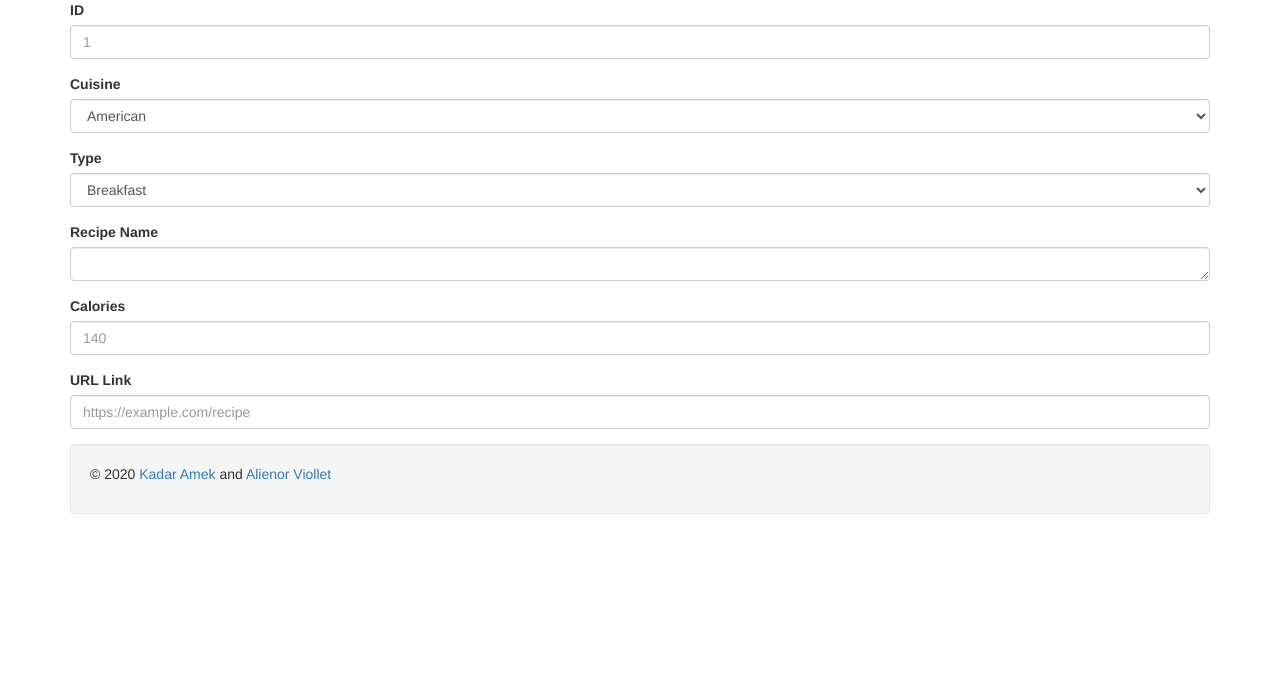
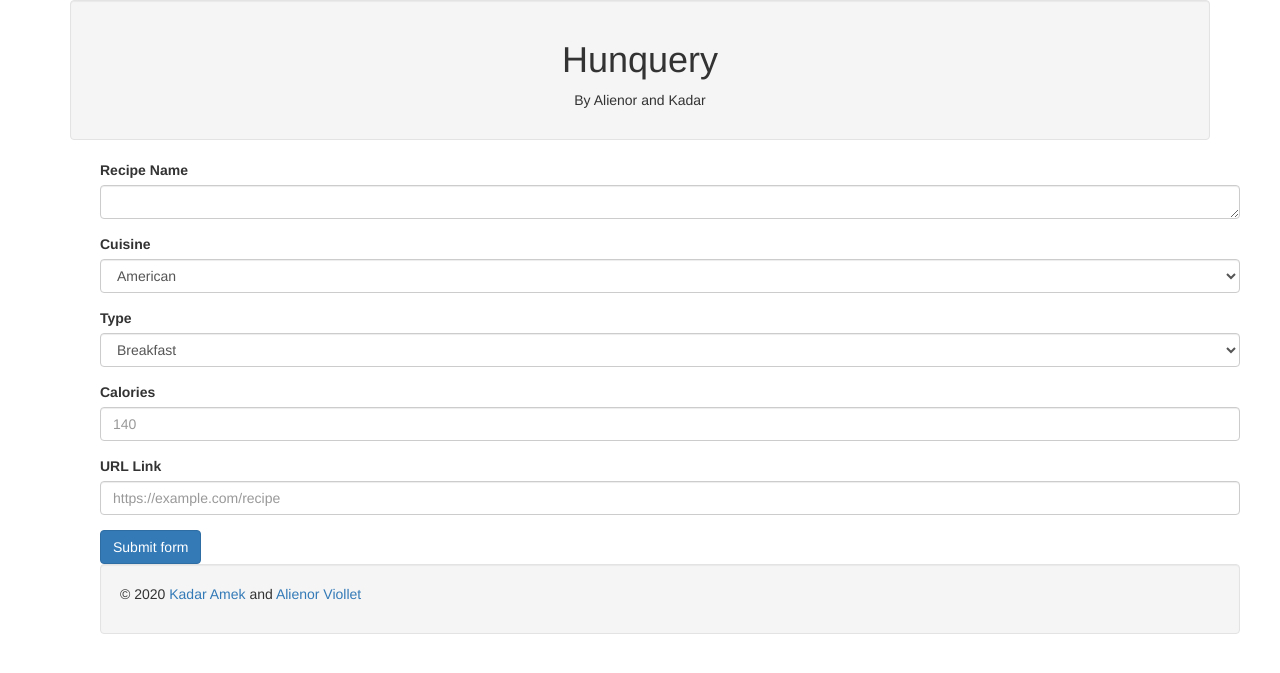
Before and after one commit to goldenMJ/Hungquery, a Flask app: page /addnew in a window 1280 px wide. Shown: the top 673 px of the page. Run offline with Flask 2, Linux system fonts and the light colour scheme; some libraries are stand-ins or nearby versions.

Commit message:
Link pages together

```diff
--- a/app.py
+++ b/app.py
@@ -40,9 +40,14 @@ app = Flask(__name__)
 def Index():
     return render_template('index.html')
 
-@app.route("/addnew")
+@app.route("/addnew", methods=['GET', 'POST'])
 def Addnew():
-    return render_template('addnew.html')
+    if request.method == 'GET':
+        return render_template('addnew.html')
+    else:
+        data = request.form
+        print(data)
+        return jsonify(data)
 
 
 
--- a/templates/addnew.html
+++ b/templates/addnew.html
@@ -21,14 +21,28 @@
 <!-- Header stuff -->
 <div class="container">
 
+    <div class="well text-center">
+
+        <h1>Hunquery</h1>
+        <p>By Alienor and Kadar</p>
+
+    </div>
+
+<div class="container">
+
+<div class="container">
+
+
         <form action= "/addnew" method="post">
+
             <div class="form-group">
-                <label for="exampleFormControlInput1">ID</label>
-                <input type="number" class="form-control" id="exampleFormControlInput1" placeholder="1">
+                <label for="exampleFormControlTextarea1">Recipe Name</label>
+                <textarea class="form-control" name="Name" id="exampleFormControlTextarea1" rows="1"></textarea>
             </div>
+
             <div class="form-group">
                 <label for="exampleFormControlSelect1">Cuisine</label>
-                <select class="form-control" id="exampleFormControlSelect1">
+                <select class="form-control" name="Cuisine" id="exampleFormControlSelect1">
                 <option>American</option>
                 <option>Chinese</option>
                 <option>French</option>
@@ -38,24 +52,24 @@
             </div>
             <div class="form-group">
                 <label for="exampleFormControlSelect2">Type</label>
-                <select class="form-control" id="exampleFormControlSelect1">
+                <select class="form-control" name="Type" id="exampleFormControlSelect1">
                 <option>Breakfast</option>
                 <option>Lunch</option>
                 <option>Dinner</option>
                 </select>
             </div>
-            <div class="form-group">
-                <label for="exampleFormControlTextarea1">Recipe Name</label>
-                <textarea class="form-control" id="exampleFormControlTextarea1" rows="1"></textarea>
-            </div>
+
+
             <div class="form-group">
                 <label for="exampleFormControlTextarea1">Calories</label>
-                <input type="number" class="form-control" id="exampleFormControlInput1" placeholder="140">
+                <input type="number" class="form-control" name="Calories" id="exampleFormControlInput1" placeholder="140">
             </div>
             <div class="form-group">
                 <label for="exampleFormControlTextarea1">URL Link</label>
-                <input type="url" class="form-control" id="exampleFormControlInput1" placeholder="https://example.com/recipe">
+                <input type="url" class="form-control" name="Link" id="exampleFormControlInput1" placeholder="https://example.com/recipe">
             </div>
+            <button class="btn btn-primary" type="submit">Submit form</button>
+
         </form>
 
 
--- a/templates/index.html
+++ b/templates/index.html
@@ -32,14 +32,14 @@
 
     <div class="row">
         <div class="col md-12">
-            <h2>Recipes <button style=background-color:#FF6F61 type="button"  class="btn btn-success pull-right" data-toggle = "modal" data-target="#mymodal">Add New Recipe</button></h2>
+            <h2>Recipes <button style=background-color:#FF6F61 type="button"  class="btn btn-success pull-right" data-toggle = "modal" data-target="#mymodal" onclick="window.location.href='/addnew'">Add New Recipe</button></h2>
 
             <table class="table table-striped">
                 <tr>
                     <th>ID</th>
+                    <th>Recipe Name</th>
                     <th>Cuisine</th>
                     <th>Type</th>
-                    <th>Recipe Name</th>
                     <th>Calories</th>
                     <th>URL Link</th>
                     <th>Edit</th>
@@ -48,9 +48,9 @@
 
                 <tr>
                     <td>01</td>
+                    <td>Casserole</td>
                     <td>German</td>
                     <td>Breakfast</td>
-                    <td>Casserole</td>
                     <td>400</td>
                     <td><a href="https://thesweetestoccasion.com/2019/06/german-potato-breakfast-casserole/"> Link</a></td>
                     <!-- action edit -->
```
Also changed, not shown: 1 other file.
